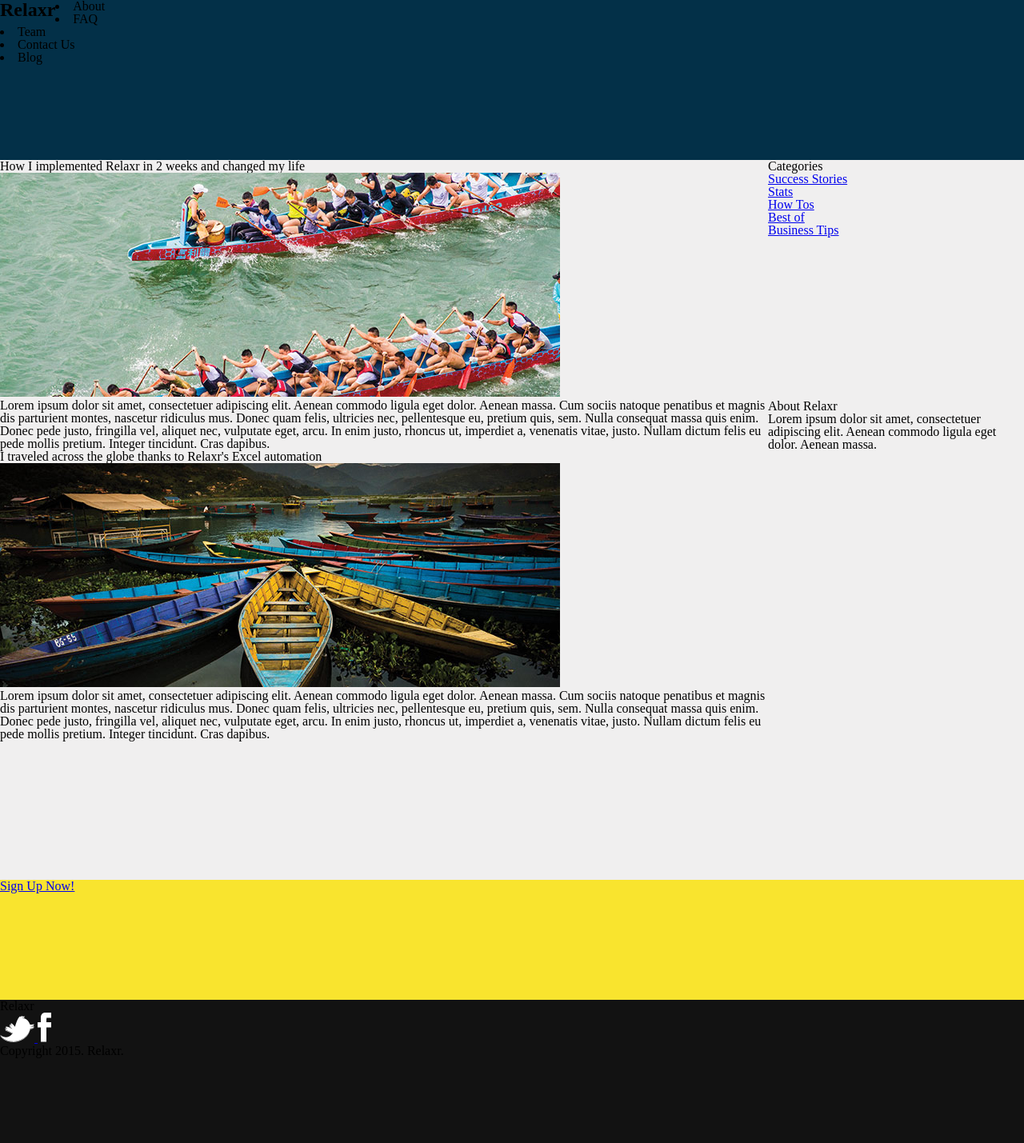
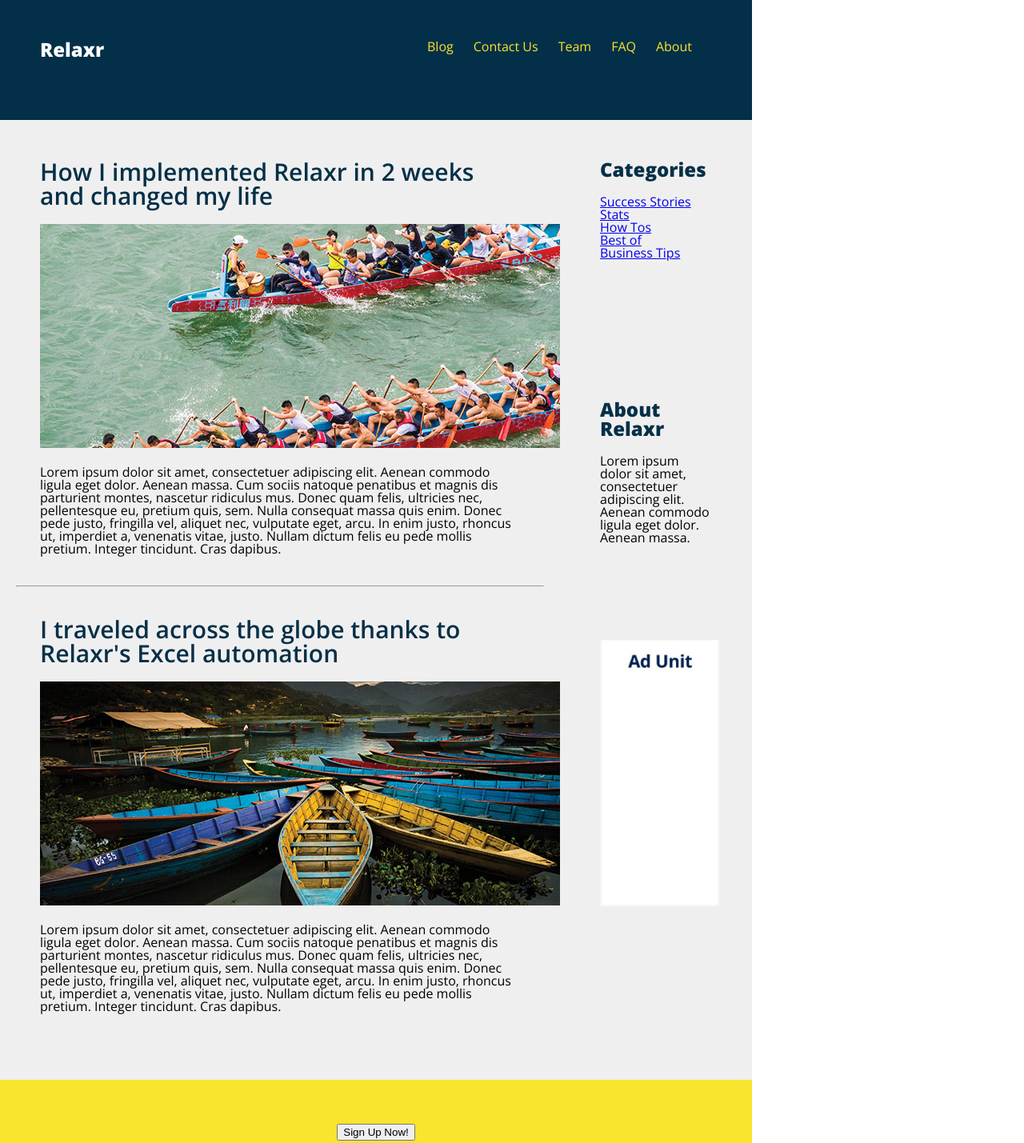
Before and after one commit to tinaparija/fewd40, a plain HTML site: page relaxr-blog/index.html in a window 1280 px wide. Shown: the top 1429 px of the page at 80% size. Drawn offline with nearby package versions, Linux system fonts and the light colour scheme.

Commit message:
updating relax

```diff
--- a/relaxr-blog/css/style.css
+++ b/relaxr-blog/css/style.css
@@ -15,6 +15,7 @@ Developer @GA in SF
      -moz-box-sizing: border-box; /* Firexfox */
      -webkit-box-sizing: border-box; /* Safari/Chrome/iOS/Android */
      box-sizing: border-box; /* IE */
+
 }
 
 /* Clear fix hack */
@@ -42,10 +43,15 @@ Developer @GA in SF
 }
 
 /* base styles */
+body{
+  font-family: 'Open Sans', Helvetica, Arial, sans-serif;
+  font-weight: Light, Light Italic, Semibold, Extrabold;
+}
+
 header p{
   font-size:24px;
   font-weight:800;
-  font-color:white;
+  color:white;
   float:left;
 }
 
@@ -53,28 +59,79 @@ nav{
   display:inline;
   font-size: 24px
   font-weight:600;
-  font-color:
+  color: #f9e42e
+}
+
+li{
+  display:inline;
+  float:right;
+  margin-right: 25px
+}
+
+.titles{
+  color:#033048;
+  font-size: 30px;
+  font-weight:600;
+}
+
+aside h2{
+  color:#033048;
+  font-size: 24px;
+  font-weight:800;
+  padding-bottom:20px;
+}
+
+hr{
+  padding-left:50px;
+}
+.categories a{
+  margin-top: 16px;
+}
+
+article img{
+  padding: 20px 0px 20px 0px;
+}
+
+footer p{
+  color:#f9e42e;
+  font-size: 30px;
+  font-weight:900;
+  padding-top: 20px;
+  padding-bottom:40px;
+}
+
+#copyright{
+  font-size: 15px;
+  color:white;
+  font-weight: 300;
+  padding-top: 20px;
 }
 /* layout styles */
 
 header{
-  width:100%;
-  height:200px;
+  width:940px;
+  height:150px;
   background-color: #033048;
+  padding:50px;
 }
 
 .content{
-  width:75%;
-  height:900px;
+  width:700px;
+  height:1200px;
   background-color: #f0efef;
   float:left;
+  padding:20px;
 }
 
+article{
+  padding:30px;
+}
 .sidebar{
-  width:25%;
-  height:900px;
+  width:240px;
+  height:1200px;
   background-color: #f0efef;
   float:left;
+  padding:50px;
 }
 
 aside{
@@ -82,17 +139,20 @@ aside{
 }
 
 section{
-  width:100%;
+  width:940px;
   height:150px;
   background-color: #f9e42e;
   float:left;
+  text-align:center;
+  padding-top:55px;
 }
 
 footer{
-  width:100%;
+  width:940px;
   height:250px;
   background-color: #121212;
   float:left;
+  text-align:center;
 }
 
 
--- a/relaxr-blog/index.html
+++ b/relaxr-blog/index.html
@@ -36,7 +36,7 @@
 					Lorem ipsum dolor sit amet, consectetuer adipiscing elit. Aenean commodo ligula eget dolor. Aenean massa. Cum sociis natoque penatibus et magnis dis parturient montes, nascetur ridiculus mus. Donec quam felis, ultricies nec, pellentesque eu, pretium quis, sem. Nulla consequat massa quis enim. Donec pede justo, fringilla vel, aliquet nec, vulputate eget, arcu. In enim justo, rhoncus ut, imperdiet a, venenatis vitae, justo. Nullam dictum felis eu pede mollis pretium. Integer tincidunt. Cras dapibus.
 				</p>
 			</article>
-
+			<hr>
 			<article class ="second post">
 				<p class ="titles"> I traveled across the globe thanks to Relaxr's Excel automation</p>
 
@@ -68,12 +68,13 @@
 			</aside>
 
 			<aside class = "ads">
+				<img src="images/adunit.png" alt ="ads" width="150px">
 			</aside>
 
 		</div>
 
 		<section>
-			<a href="https://www.youtube.com/watch?v=g-A0ftEgOs0"> Sign Up Now! </a>
+			<button type="button">Sign Up Now!</button>
 		</section>
 
 		<footer>
```
Also changed, not shown: relaxr-landing/index.html (+0 -8 lines), relaxr-blog/images/adunit.png (added).
